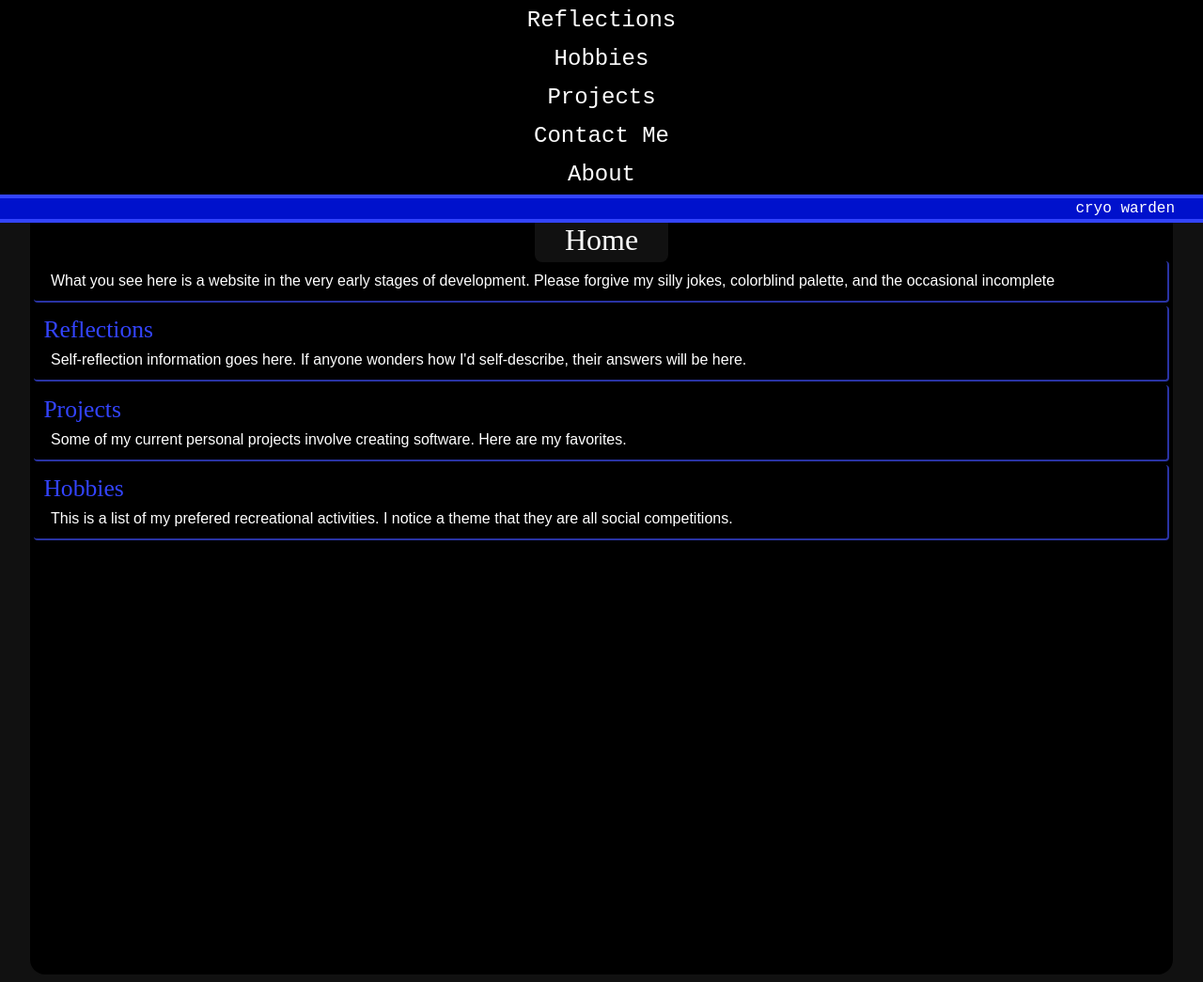
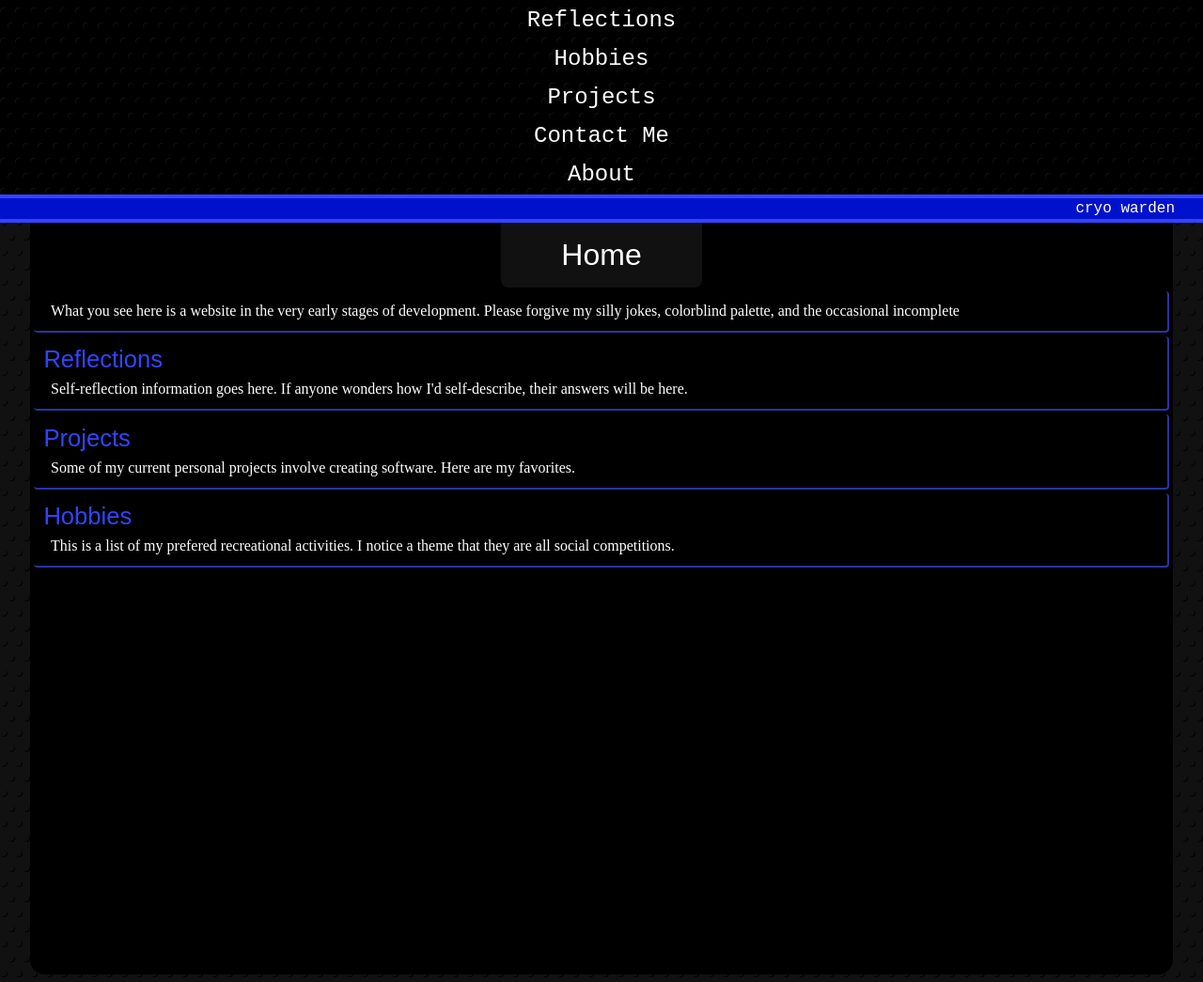
Before and after one commit to cryo-warden/cryo-warden.github.io, a Jekyll site: the page built from index.html, in a window 1280 px wide. Shown: the whole page at 94% size. Built offline with Jekyll 4.4.1, drawn with Linux system fonts in a browser that asks for light colours.

Commit message:
updated framing styles

```diff
--- a/_layouts/default.html
+++ b/_layouts/default.html
@@ -43,7 +43,7 @@ layout: compress
     <div id="main">
       {% if page.title %}
         <div id="main-header">
-          <span>{{ page.title }}</span>
+          <div>{{ page.title }}</div>
         </div>
       {% endif %}
 
--- a/_sass/frame.scss
+++ b/_sass/frame.scss
@@ -8,6 +8,7 @@
 
 html {
   background-color: $color-negative-off;
+  background-image: url($imageurl + '/frame/tile.png');
   color: $color-positive;
   font-family: $font-primary;
 }
@@ -16,6 +17,7 @@ html {
   margin: 0px;
   padding: 0px;
   background-color: $color-negative;
+  background-image: url($imageurl + '/frame/tile-subtle.png');
   font-family: $font-decorative;
 
   a {
@@ -72,14 +74,15 @@ html {
   background-color: $color-negative;
 
   #main-header {
+    font-family: $font-secondary;
+    font-size: 200%;
     text-align: center;
 
-    span {
-      font-family: $font-secondary;
+    div {
+      display: inline-block;
+      padding: 16px 64px;
 
-      padding: 0.2em 1em;
       background-color: $color-negative-off;
-      font-size: 200%;
       @include border-radius(0px 0px 8px 8px);
     }
   }
--- a/_sass/utils.scss
+++ b/_sass/utils.scss
@@ -25,6 +25,8 @@ $color-secondary-dark-desaturated: desaturate($color-secondary-dark, $color-satu
   border-radius: $radius;
 }
 
-$font-primary: Arial, Helvetica, sans-serif;
-$font-secondary: 'Times New Roman', Times, serif;
-$font-decorative: Courier New, Courier, monospace;
+$font-primary: 'Times New Roman', Times, serif;
+$font-secondary: Arial, Helvetica, sans-serif;
+$font-decorative: 'Courier New', Courier, monospace;
+
+$imageurl: $baseurl + '/assets/images';
--- a/assets/css/style.scss
+++ b/assets/css/style.scss
@@ -1,4 +1,6 @@
 ---
 ---
 
+$baseurl: "{{ site.baseurl }}";
+
 @import 'main';
```
Also changed, not shown: assets/images/frame/tile-subtle.png (added), assets/images/frame/tile.png (added).
